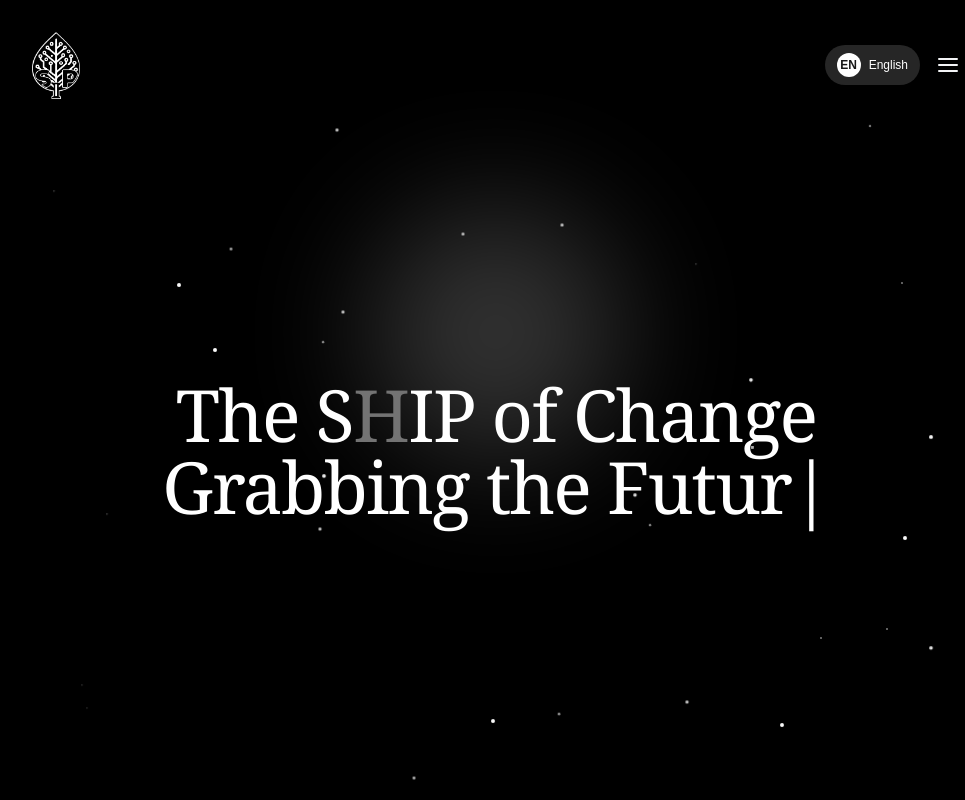
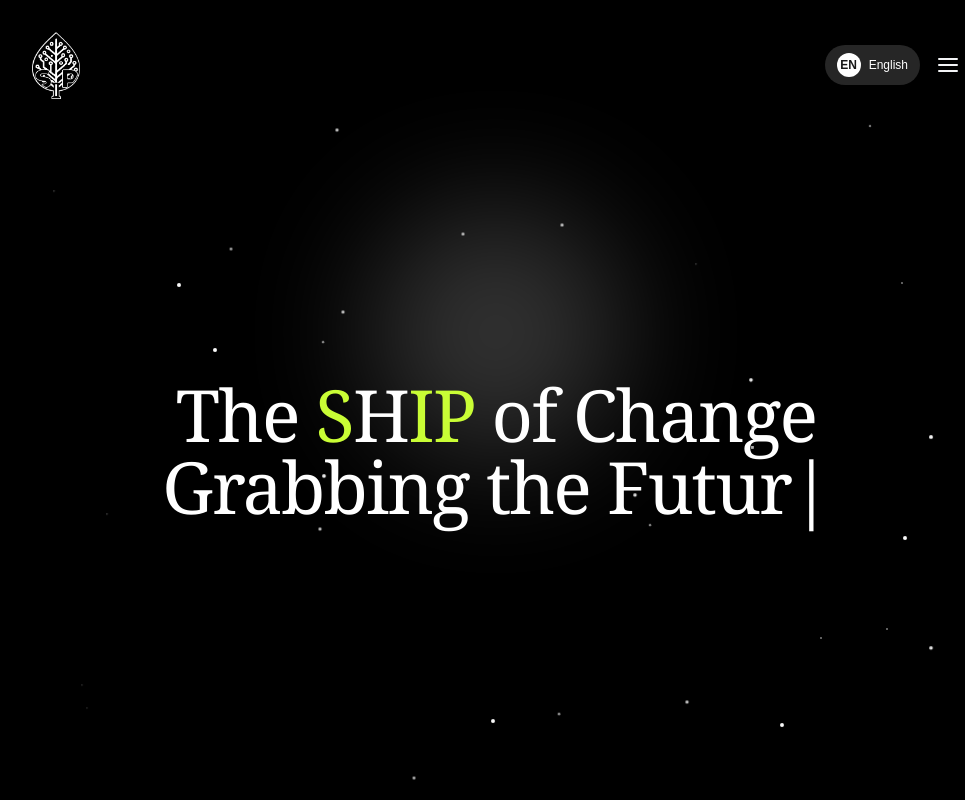
Before and after one commit to Gebext/SIP, a Next.js app: page /en in a window 1280 px wide. Shown: the top 800 px of the page, without its empty margins (144-1109 px from the left). Built offline with nearby package versions, Linux system fonts and the light colour scheme.

Commit message:
fix: hero and nav

```diff
--- a/components/shared/hero.tsx
+++ b/components/shared/hero.tsx
@@ -95,8 +95,8 @@ export default function Hero() {
             variants={itemVariants}
           >
             <h1 className="text-white text-5xl md:text-6xl lg:text-7xl font-serif max-w-4xl tracking-tight font-light leading-[1.1] text-shadow-neon">
-              The S<span className="text-neutral-500">H</span>IP of Change
-              Grabbing the{" "}
+              The <span className="text-[#C9FD35]">S</span>H
+              <span className="text-[#C9FD35]">IP</span> of Change Grabbing the{" "}
               <TypeAnimation
                 sequence={["Future", 1000, "", 500]}
                 wrapper="span"
--- a/components/ui/navbar.tsx
+++ b/components/ui/navbar.tsx
@@ -33,7 +33,7 @@ export default function Navigation({
       city: t("kantorResmi"),
       address: [
         "PT. Samudra Intidaya Perkasa (SIP)",
-        "Gedung Mandira Lantai 3 NO. 308",
+        "Gedung Mandira Lantai 3 No. 308",
         "Jl. R.P. Soeroso No. 33",
         "Menteng - Jakarta Pusat 10350",
       ],
```
